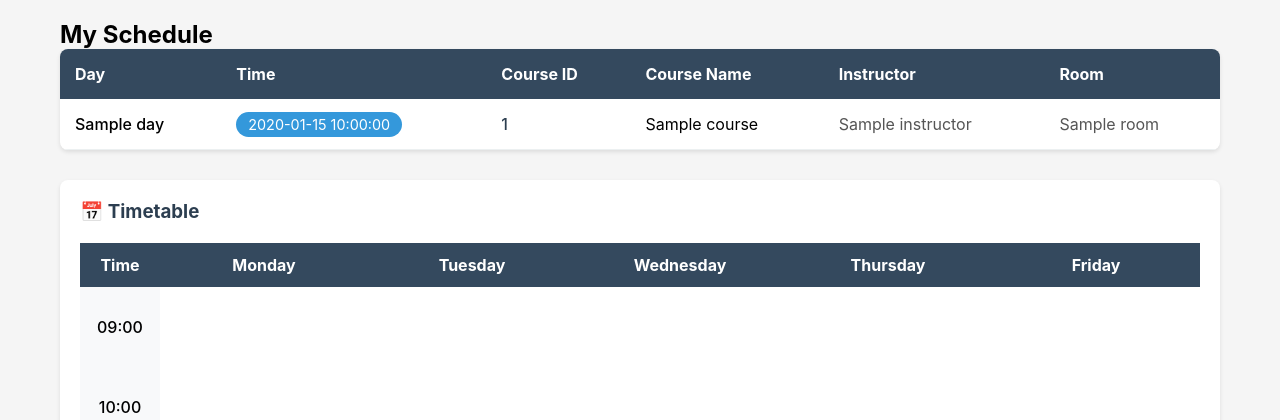
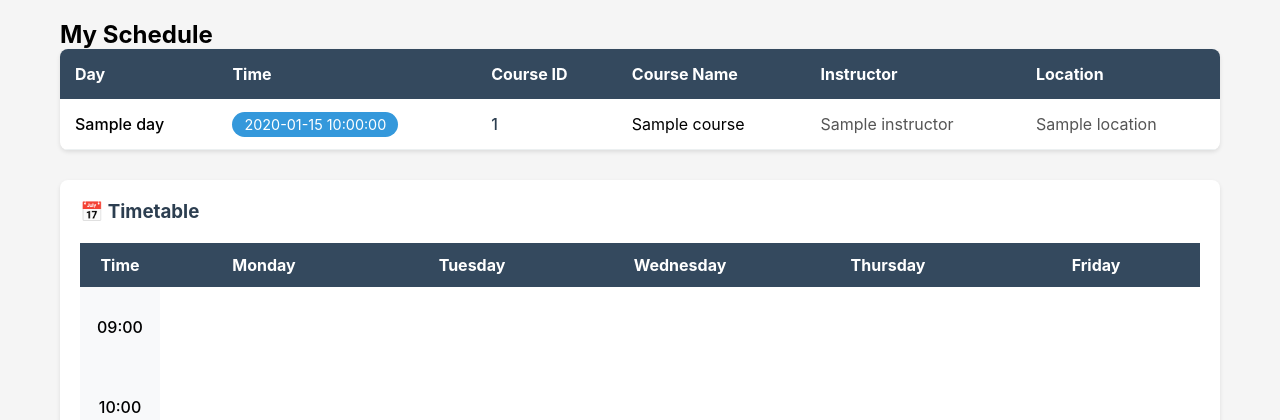
Before and after one commit to 6102project003/addrop-system, a Flask app: template templates/student/schedule.html in a window 1280 px wide. Shown: the top 420 px of the page. Run offline with Flask 3, Linux system fonts and the light colour scheme; the template is opened without the code that fills it: most values are stand-ins (such as "Sample title", 1, 10 or a date in 2020).

Commit message:
Update schedule.html

```diff
--- a/templates/student/schedule.html
+++ b/templates/student/schedule.html
@@ -20,7 +20,7 @@
                 <th style="padding: 15px; text-align: left;">Course ID</th>
                 <th style="padding: 15px; text-align: left;">Course Name</th>
                 <th style="padding: 15px; text-align: left;">Instructor</th>
-                <th style="padding: 15px; text-align: left;">Room</th>
+                <th style="padding: 15px; text-align: left;">Location</th>
             </tr>
         </thead>
         <tbody>
@@ -37,7 +37,7 @@
                 <td style="padding: 15px; font-weight: 500; color: #2c3e50;">{{ course.courseId }}</td>
                 <td style="padding: 15px;">{{ course.name }}</td>
                 <td style="padding: 15px; color: #555;">{{ course.instructor or 'TBA' }}</td>
-                <td style="padding: 15px; color: #555;">{{ course.schedule.room or 'TBA' }}</td>
+                <td style="padding: 15px; color: #555;">{{ course.location or 'TBA' }}</td>
             </tr>
             {% endfor %}
         </tbody>
@@ -129,7 +129,7 @@
                                                         padding: 4px;">
                                                 <strong>{{ course.courseId }}</strong><br>
                                                 <small>{{ course.schedule.time }}</small><br>
-                                                <small style="font-size: 0.7rem; opacity: 0.8;">{{ course.schedule.room or 'TBA' }}</small>
+                                                <small style="font-size: 0.7rem; opacity: 0.8;">{{ course.location or 'TBA' }}</small>
                                             </div>
                                         {% endif %}
                                     {% endif %}
```
